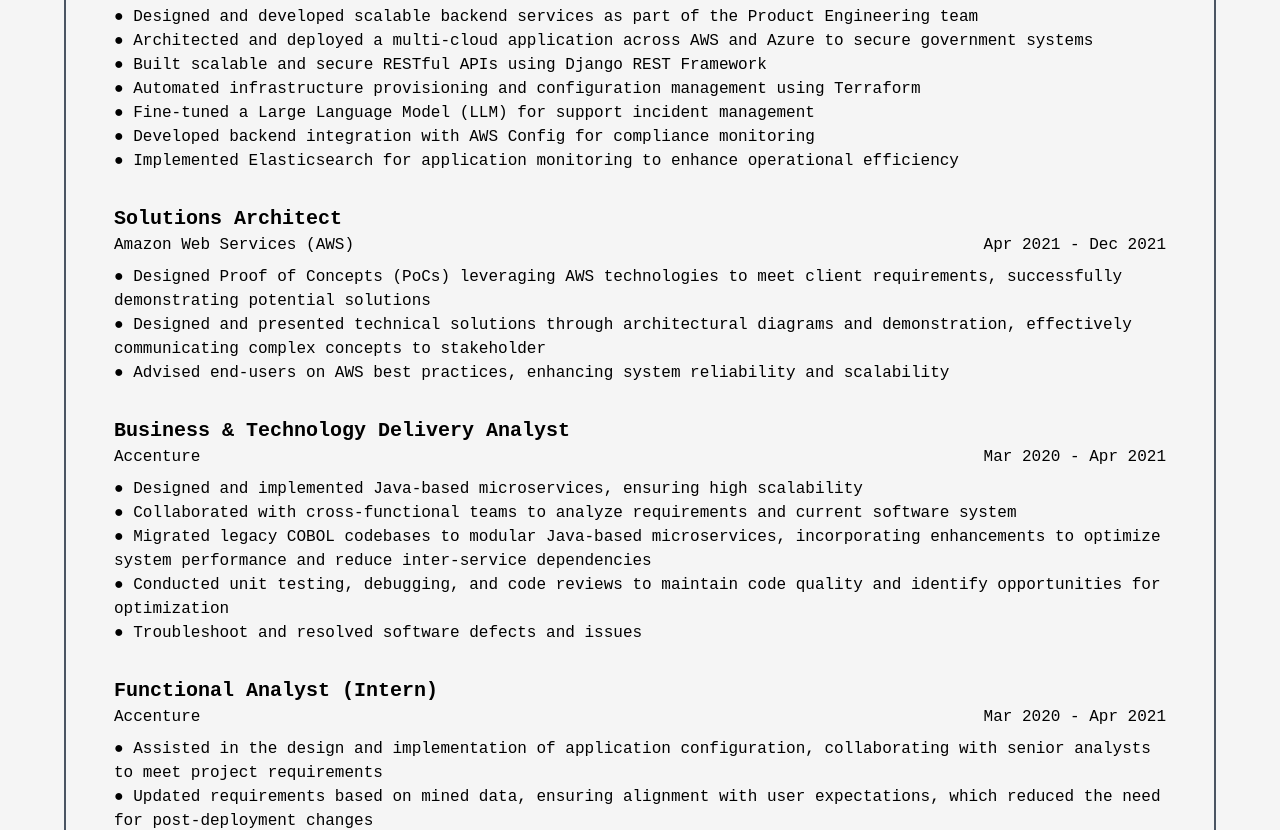
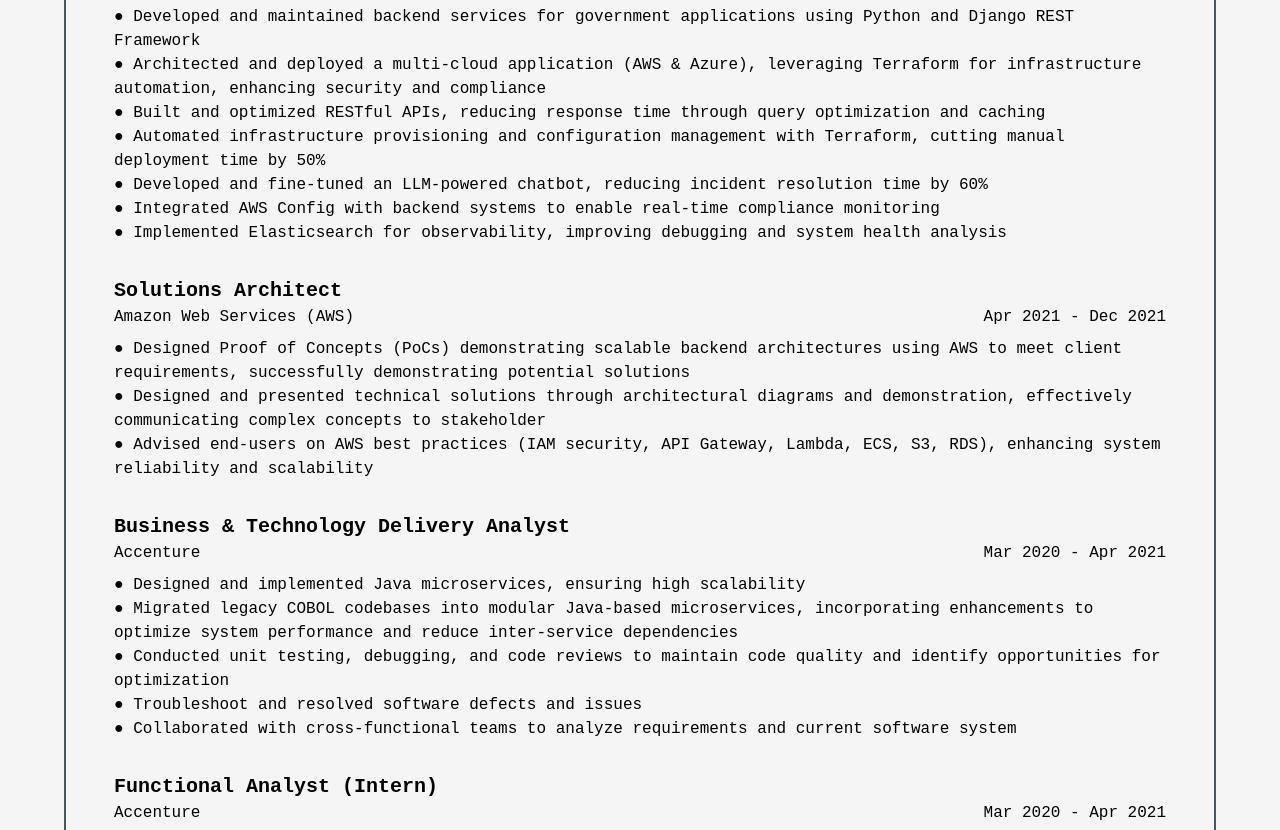
Before and after one commit to TeoJiaYiZoe/zoe-teo-site, a React (Vite) app: page / in a window 1280 px wide. Shown: the part 1140-1970 px from the top of the page. Built offline with nearby package versions, Linux system fonts and the light colour scheme; no server answers.

Commit message:
feat: Update resume 2.0

```diff
--- a/src/components/Experience.tsx
+++ b/src/components/Experience.tsx
@@ -42,13 +42,19 @@
             <span className="text-right">Jan 2022 - Jan 2025</span>
             </div>
               <ul className="list-none mt-2">
-                <li>● Designed and developed scalable backend services as part of the Product Engineering team</li>
-                <li>● Architected and deployed a multi-cloud application across AWS and Azure to secure government systems</li>
-                <li>● Built scalable and secure RESTful APIs using Django REST Framework</li>
-                <li>● Automated infrastructure provisioning and configuration management using Terraform</li>
-                <li>● Fine-tuned a Large Language Model (LLM) for support incident management</li>
-                <li>● Developed backend integration with AWS Config for compliance monitoring</li>
-                <li>● Implemented Elasticsearch for application monitoring to enhance operational efficiency</li>
+                <li>● Developed and maintained backend services for government applications using Python
+                and Django REST Framework</li>
+                <li>● Architected and deployed a multi-cloud application (AWS & Azure), leveraging Terraform for
+                infrastructure automation, enhancing security and compliance</li>
+                <li>● Built and optimized RESTful APIs, reducing response time through query optimization and
+                caching</li>
+                <li>● Automated infrastructure provisioning and configuration management with Terraform,
+                cutting manual deployment time by 50%</li>
+                <li>● Developed and fine-tuned an LLM-powered chatbot, reducing incident resolution time by
+                60%</li>
+                <li>● Integrated AWS Config with backend systems to enable real-time compliance monitoring</li>
+                <li>● Implemented Elasticsearch for observability, improving debugging and system health
+                analysis</li>
               </ul>
             </div>
 
@@ -60,11 +66,12 @@
             </div>
 
               <ul className="list-none mt-2 ">
-                <li>● Designed Proof of Concepts (PoCs) leveraging AWS technologies to meet client requirements,
-                successfully demonstrating potential solutions</li>
-                <li>● Designed and presented technical solutions through architectural diagrams and demonstration,
-                effectively communicating complex concepts to stakeholder</li>
-                <li>● Advised end-users on AWS best practices, enhancing system reliability and scalability</li>
+                <li>● Designed Proof of Concepts (PoCs) demonstrating scalable backend architectures using
+                AWS to meet client requirements, successfully demonstrating potential solutions</li>
+                <li>● Designed and presented technical solutions through architectural diagrams and
+                demonstration, effectively communicating complex concepts to stakeholder</li>
+                <li>● Advised end-users on AWS best practices (IAM security, API Gateway, Lambda, ECS, S3,
+                  RDS), enhancing system reliability and scalability</li>
               </ul>
             </div>
 
@@ -75,13 +82,14 @@
               <span className="text-right">Mar 2020 - Apr 2021</span>
               </div>
               <ul className="list-none mt-2 ">
-                <li>● Designed and implemented Java-based microservices, ensuring high scalability</li>
-                <li>● Collaborated with cross-functional teams to analyze requirements and current software system</li>
-                <li>● Migrated legacy COBOL codebases to modular Java-based microservices, incorporating
+                <li>● Designed and implemented Java microservices, ensuring high scalability</li>
+                <li>● Migrated legacy COBOL codebases into modular Java-based microservices, incorporating
                 enhancements to optimize system performance and reduce inter-service dependencies</li>
                 <li>● Conducted unit testing, debugging, and code reviews to maintain code quality and identify
                 opportunities for optimization</li>
                 <li>● Troubleshoot and resolved software defects and issues</li>
+                <li>● Collaborated with cross-functional teams to analyze requirements and current software
+                system</li>
               </ul>
             </div>
 
@@ -92,14 +100,14 @@
               <span className="text-right">Mar 2020 - Apr 2021</span>
               </div>
               <ul className="list-none mt-2">
-                <li>● Assisted in the design and implementation of application configuration, collaborating with senior
-                analysts to meet project requirements</li>
-                <li>● Updated requirements based on mined data, ensuring alignment with user expectations, which
-                reduced the need for post-deployment changes</li>
-                <li>● Conducted defect analysis using data mining to identify patterns and areas for additional
-                testing, leading to the early detection of defects and reducing production issues</li>
-                <li>● Expanded test cases using data analysis to improve coverage and ensure robust application
-                performance</li>
+                <li>● Assisted in the design and implementation of backend application logic and configuration,
+                collaborating with senior analysts to meet project requirements</li>
+                <li>● Updated requirements based on mined data, ensuring alignment with user expectations,
+                which reduced the need for post-deployment changes</li>
+                <li>● Conducted defect analysis using data mining techniques to identify patterns and areas for
+                additional testing, leading to the early detection of defects and reducing production issues</li>
+                <li>● Expanded test cases using data analysis to improve coverage and ensure robust
+                application performance</li>
               </ul>
             </div>
           </section>
```
Also changed, not shown: 1 other file (tests, documents, lock files or other folders).
